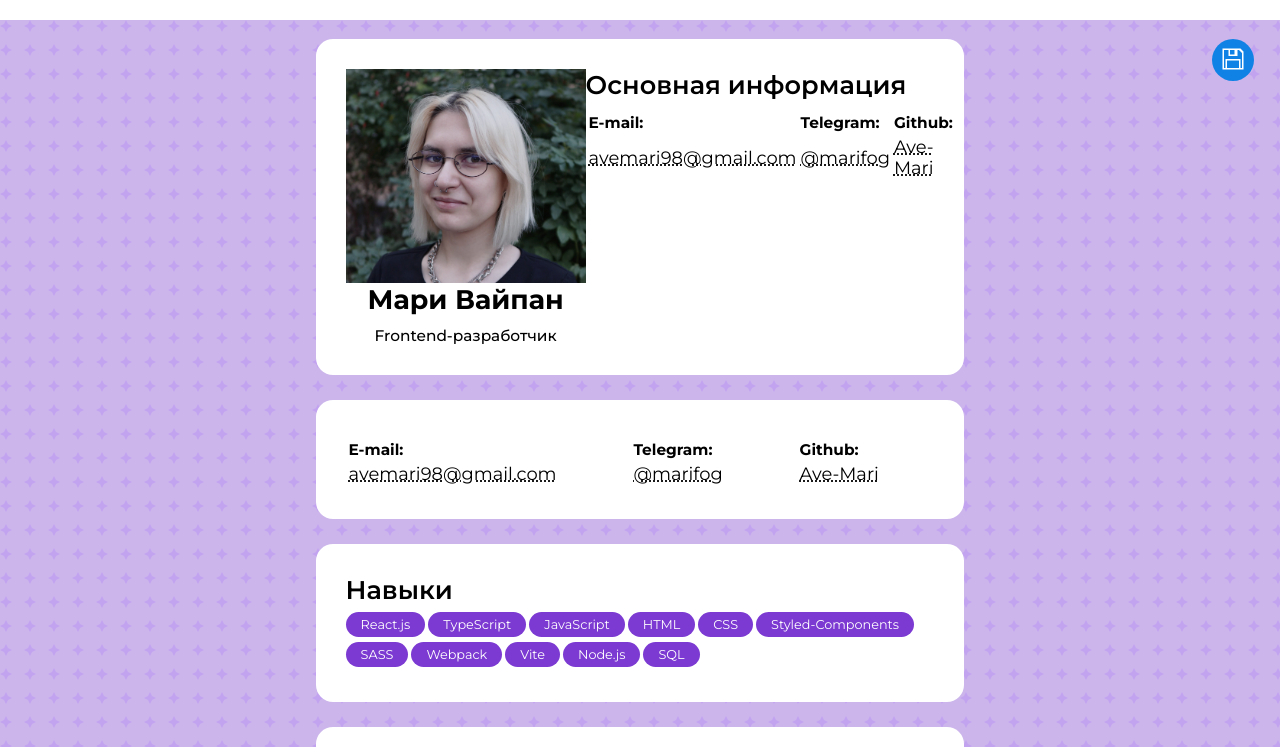
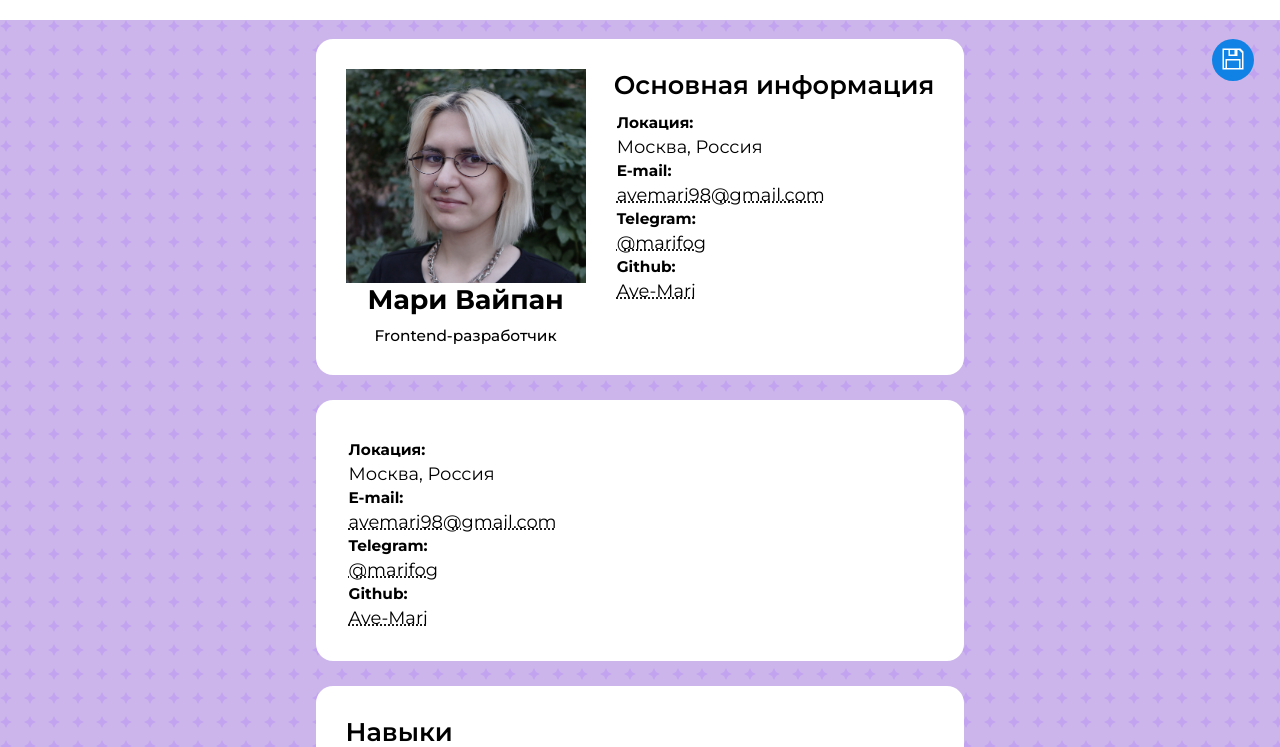
Before and after one commit to Ave-Mari/Mari-CV, a React app: page / in a window 1280 px wide. Shown: the top 747 px of the page. Built offline with nearby package versions, Linux system fonts and the light colour scheme; some icons are missing; the HTML template or start-up script is replaced by a standard one.

Commit message:
change rows of table

```diff
--- a/src/components/Table/Table.styles.ts
+++ b/src/components/Table/Table.styles.ts
@@ -17,6 +17,7 @@ export const Wrapper = styled.table`
     td {
         width: 10%;
         text-align: left;
+        font-size: 1.4vw;
 
         button {
             font-size: 1.4vw;
--- a/src/components/Table/Table.tsx
+++ b/src/components/Table/Table.tsx
@@ -22,25 +22,31 @@ const Table: React.FC = () => {
   return (
     <Wrapper>
       {showPopup ? <Popup /> : null}
+      <tr>
+      <th>Локация:</th>
+    </tr>
+      <td>
+       Москва, Россия
+        </td>
     <tr>
       <th>E-mail:</th>
-      <th>Telegram:</th>
-      <th>Github:</th>
     </tr>
-    <tr>
     <td>
         <button value="avemari98@gmail.com" onClick={e => clickToCopy(e)}>avemari98@gmail.com</button>
       </td>
+      <tr>
+        <th>Telegram:</th>
+        </tr>
       <td>
       <button value="@marifog" onClick={e => clickToCopy(e)}>@marifog</button>
       </td>
+      <tr>
+      <th>Github:</th>
+    </tr>
       <td>
         <a href='https://github.com/Ave-Mari' target="_blank">Ave-Mari</a>
         </td>
-    </tr>
-    <tr>
-    </tr>
-  </Wrapper>
+      </Wrapper>
   )
 }
 
```
